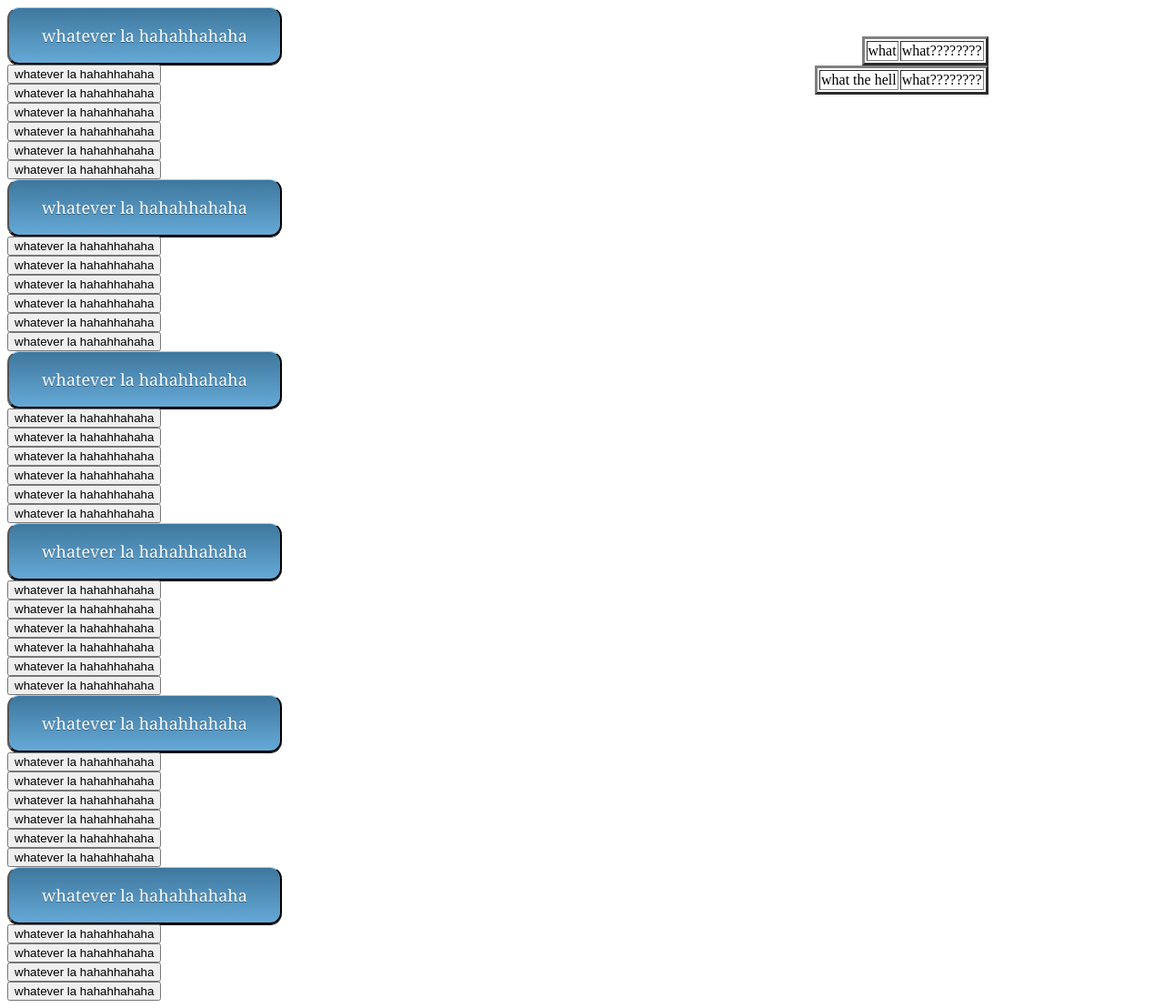
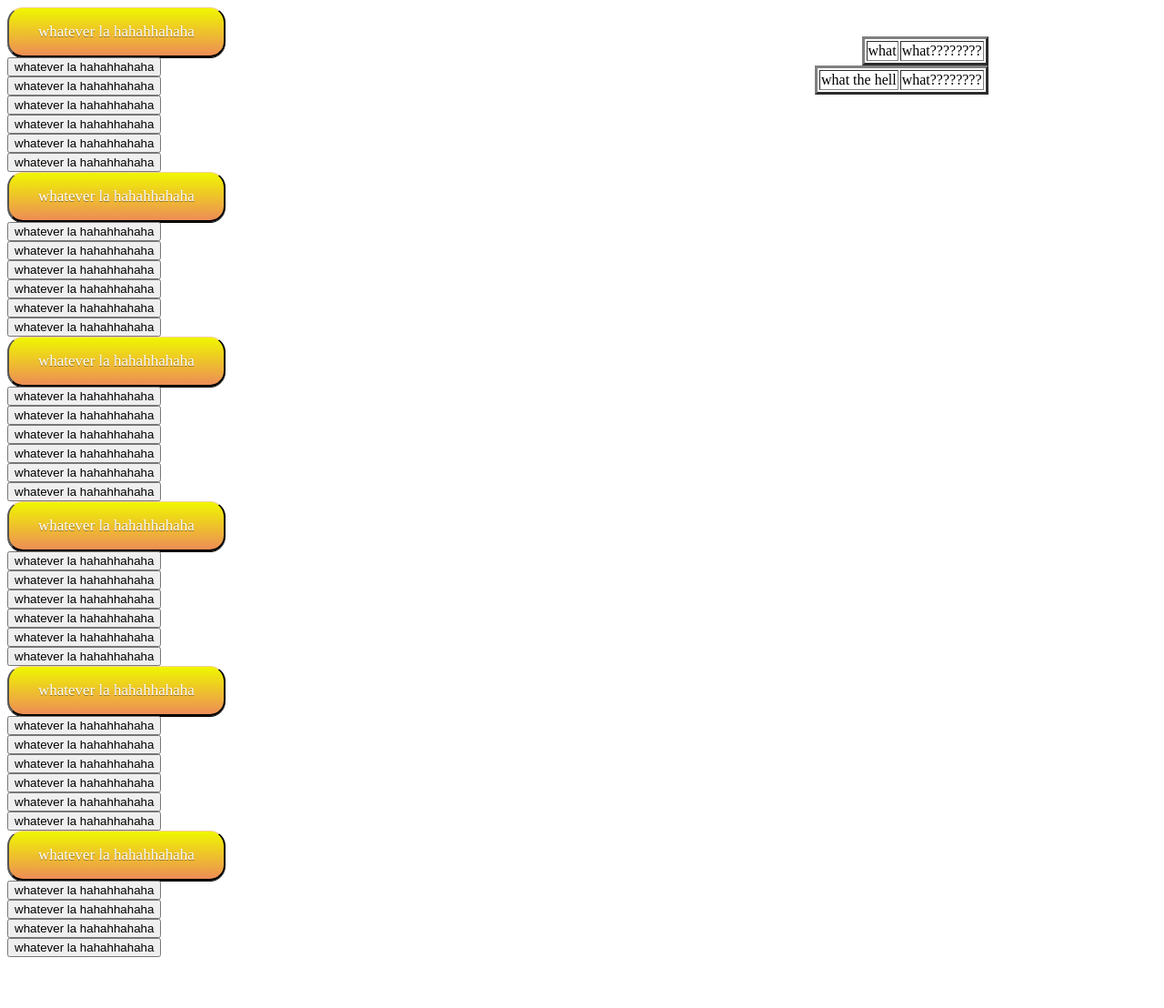
Before and after one commit to Tony-YI/WebCiviliazation, a PHP site: page /room.php in a window 1280 px wide. Shown: the whole page at 91% size. After the commit the page ends 1052 px from the top, so only its background shows below. Run offline with PHP 8.4, Linux system fonts and the light colour scheme; some libraries are stand-ins or nearby versions.

Commit message:
test button

```diff
--- a/room/room.css
+++ b/room/room.css
@@ -9,34 +9,34 @@
     top: 5%;
     left: 70%;
 }
-.button1{
-   border-top: 1px solid #96d1f8;
-   background: #65a9d7;
-   background: -webkit-gradient(linear, left top, left bottom, from(#3e779d), to(#65a9d7));
-   background: -webkit-linear-gradient(top, #3e779d, #65a9d7);
-   background: -moz-linear-gradient(top, #3e779d, #65a9d7);
-   background: -ms-linear-gradient(top, #3e779d, #65a9d7);
-   background: -o-linear-gradient(top, #3e779d, #65a9d7);
-   padding: 18px 36px;
-   -webkit-border-radius: 13px;
-   -moz-border-radius: 13px;
-   border-radius: 13px;
+.button1 {
+   border-top: 1px solid #f7cf97;
+   background: #ed8d56;
+   background: -webkit-gradient(linear, left top, left bottom, from(#eff700), to(#ed8d56));
+   background: -webkit-linear-gradient(top, #eff700, #ed8d56);
+   background: -moz-linear-gradient(top, #eff700, #ed8d56);
+   background: -ms-linear-gradient(top, #eff700, #ed8d56);
+   background: -o-linear-gradient(top, #eff700, #ed8d56);
+   padding: 16px 32px;
+   -webkit-border-radius: 17px;
+   -moz-border-radius: 17px;
+   border-radius: 17px;
    -webkit-box-shadow: rgba(0,0,0,1) 0 1px 0;
    -moz-box-shadow: rgba(0,0,0,1) 0 1px 0;
    box-shadow: rgba(0,0,0,1) 0 1px 0;
    text-shadow: rgba(0,0,0,.4) 0 1px 0;
    color: white;
-   font-size: 18px;
-   font-family: Georgia, serif;
+   font-size: 17px;
+   font-family: Matura MT Script Capitals, Serif;
    text-decoration: none;
    vertical-align: middle;
    }
 .button1:hover {
-   border-top-color: #28597a;
-   background: #28597a;
-   color: #ccc;
+   border-top-color: #e6842e;
+   background: #e6842e;
+   color: #f2f2f2;
    }
 .button1:active {
-   border-top-color: #1b435e;
-   background: #1b435e;
+   border-top-color: #ffffff;
+   background: #ffffff;
    }
```
